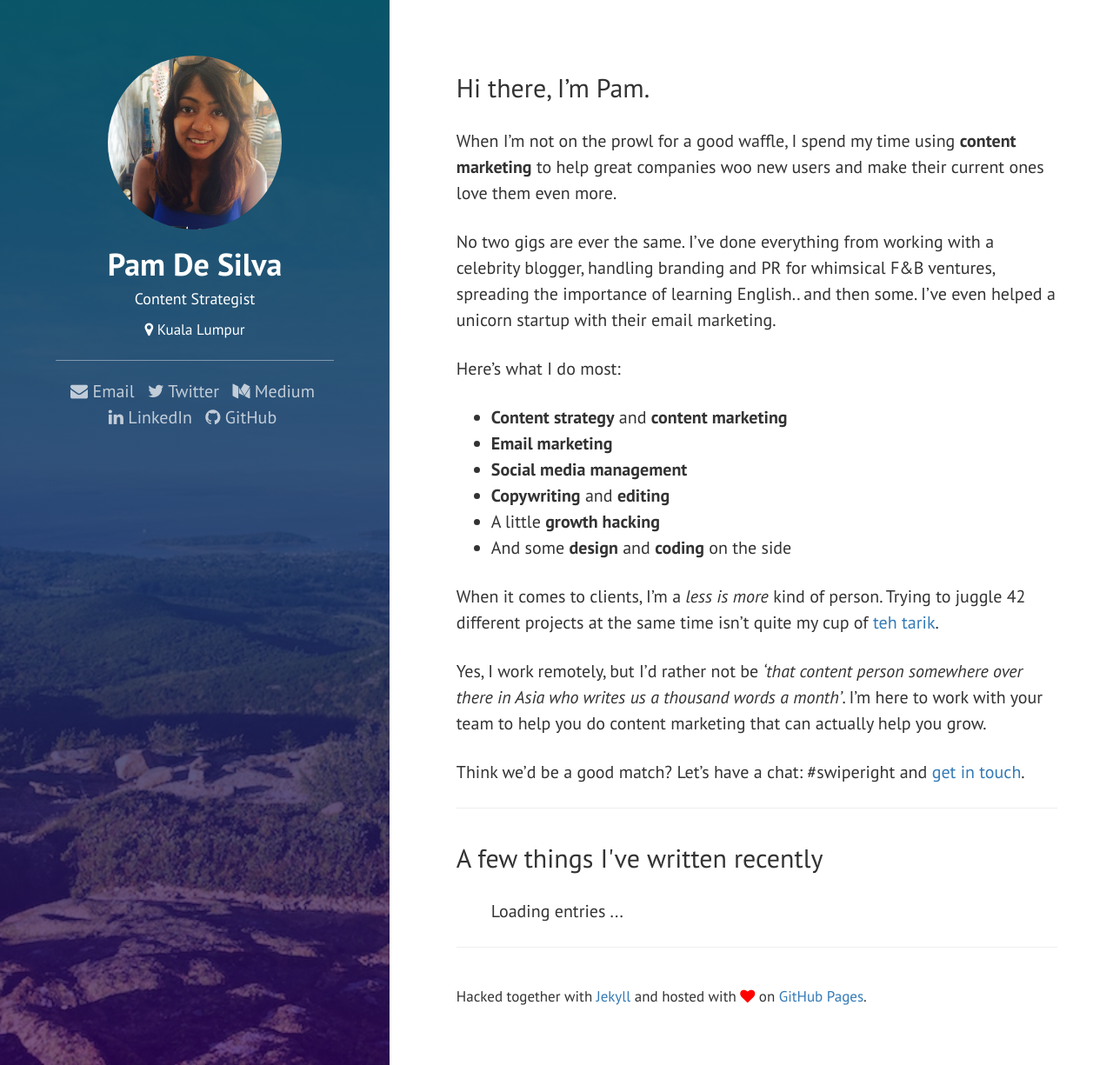
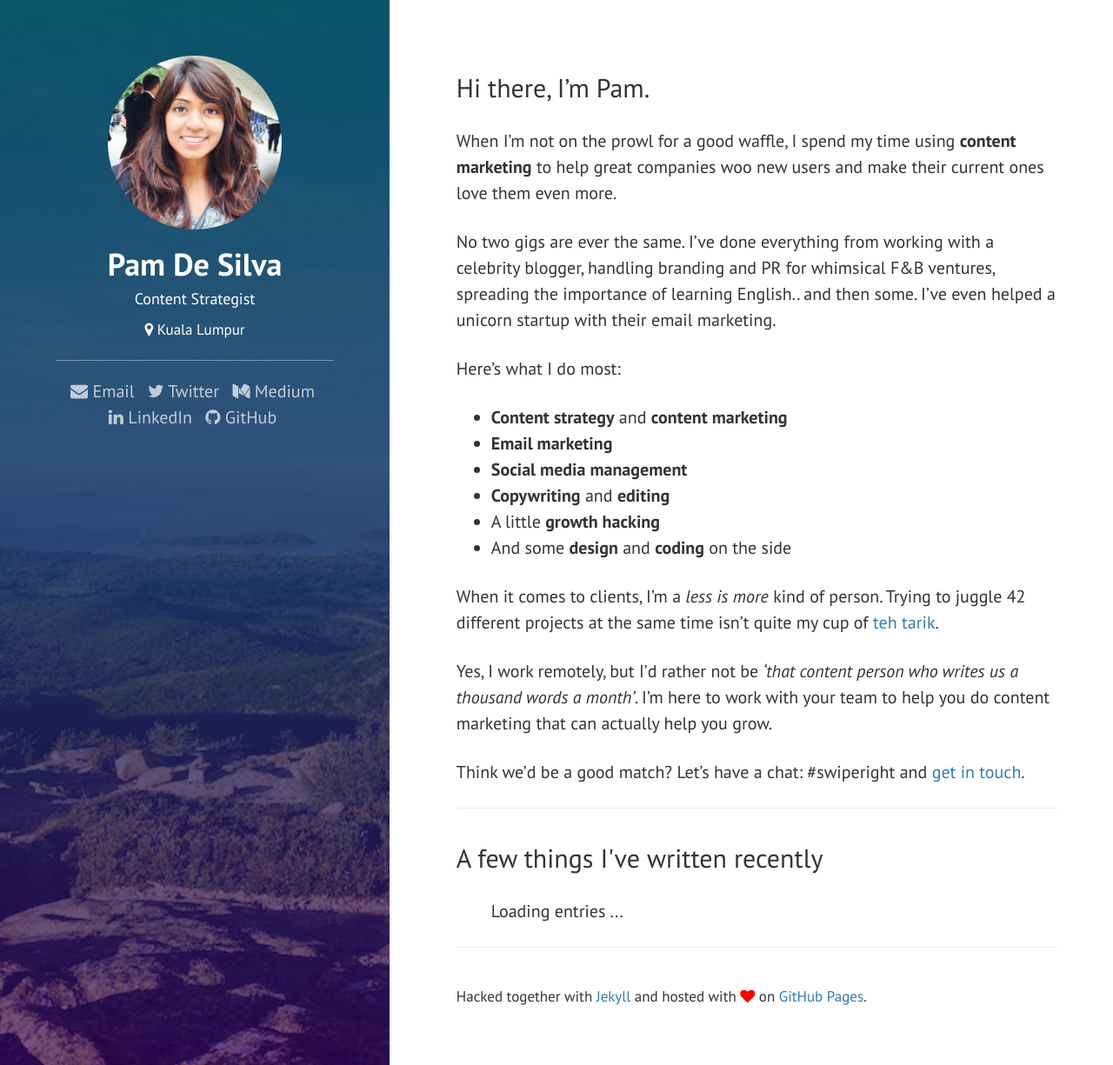
Before and after one commit to pamdesilva/personal-site, a Jekyll site: the page built from index.md, in a window 1280 px wide and 1225 px high. Shown: the whole window at 87% size. Built offline with Jekyll 4.4.1, drawn with Linux system fonts in a browser that asks for light colours; nearby versions of some CDN libraries.

Commit message:
Changed profile pic

```diff
--- a/_layouts/default.html
+++ b/_layouts/default.html
@@ -23,7 +23,7 @@
   <div class="full-container">
 
     <header class="col-left">
-      <img class="profilepic" src="/assets/img/profile_square.jpg" alt="">
+      <img class="profilepic" src="/assets/img/pam_sqr.jpg" alt="">
       <h1>Pam De Silva</h1>
       <h4>Content Strategist</h4>
       <small><i class="fa fa-map-marker"> </i> Kuala Lumpur</small>
--- a/index.md
+++ b/index.md
@@ -19,6 +19,6 @@ Here’s what I do most:
 
 When it comes to clients, I’m a *less is more* kind of person. Trying to juggle 42 different projects at the same time isn’t quite my cup of [teh tarik](https://en.wikipedia.org/wiki/Teh_tarik).
 
-Yes, I work remotely, but I'd rather not be *‘that content person somewhere over there in Asia who writes us a thousand words a month’*. I’m here to work with your team to help you do content marketing that can actually help you grow.
+Yes, I work remotely, but I'd rather not be *‘that content person who writes us a thousand words a month’*. I’m here to work with your team to help you do content marketing that can actually help you grow.
 
 Think we’d be a good match? Let’s have a chat: #swiperight and [get in touch](mailto:pam.desilva@gmail.com).
```
Also changed, not shown: assets/img/pam_sqr.jpg (added).
